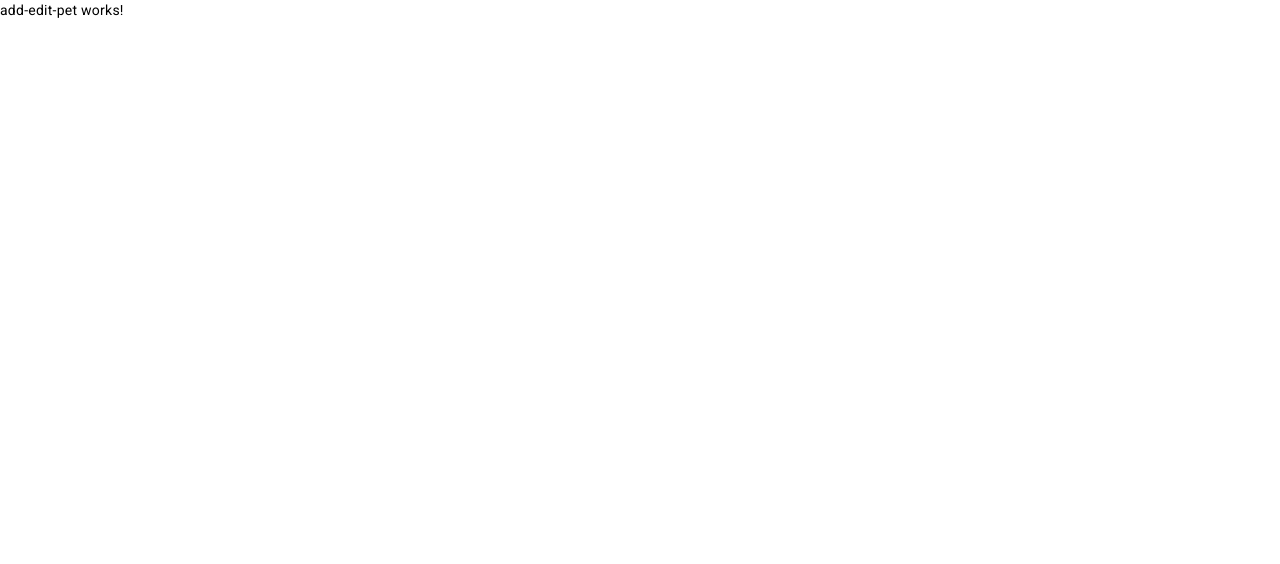
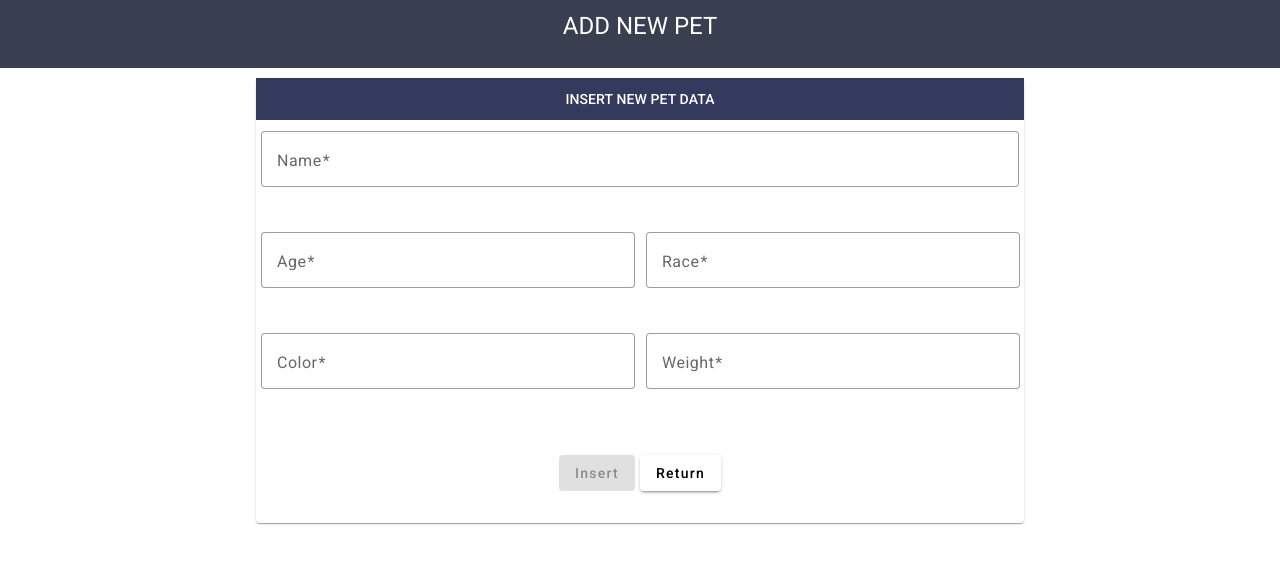
Before and after one commit to wiil4/AngularPetsCrud, an Angular app: page /addPet in a window 1280 px wide. Shown: the top 564 px of the page. Built offline with nearby package versions, Linux system fonts and the light colour scheme.

Commit message:
Add new Pet component added

```diff
--- a/src/app/components/add-edit-pet/add-edit-pet.component.css
+++ b/src/app/components/add-edit-pet/add-edit-pet.component.css
@@ -0,0 +1,19 @@
+.card{
+    margin-top: 10px;
+}
+
+.cardTitle{
+    text-align: center;
+    background-color: rgb(51, 58, 94);
+    color: white;
+    padding: 10px;
+}
+
+mat-form-field{
+    width: 100%;
+    margin: 5px;
+}
+
+.btnAccept{
+    margin-right: 5px;
+}
--- a/src/app/components/add-edit-pet/add-edit-pet.component.html
+++ b/src/app/components/add-edit-pet/add-edit-pet.component.html
@@ -1 +1,50 @@
-<p>add-edit-pet works!</p>
+<div class="title">
+    <h1>ADD NEW PET</h1>
+</div>
+<app-spinner *ngIf="loading"></app-spinner>
+
+<div class="container">
+    <mat-card class="card">
+        <mat-card-subtitle class="cardTitle">
+            INSERT NEW PET DATA
+        </mat-card-subtitle>
+        <form [formGroup]="form" (ngSubmit)="addPet()">
+            <mat-grid-list cols="2" rowHeight="100px">
+                <mat-grid-tile [colspan]="2">
+                    <mat-form-field appearance="outline">
+                        <mat-label>Name</mat-label>
+                        <input formControlName="name" matInput autocomplete="off">
+                    </mat-form-field>
+                </mat-grid-tile>
+                <mat-grid-tile>
+                    <mat-form-field appearance="outline">
+                        <mat-label>Age</mat-label>
+                        <input type="number" formControlName="age" matInput autocomplete="off">
+                    </mat-form-field>
+                </mat-grid-tile>
+                <mat-grid-tile>
+                    <mat-form-field appearance="outline">
+                        <mat-label>Race</mat-label>
+                        <input formControlName="race" matInput autocomplete="off">
+                    </mat-form-field>
+                </mat-grid-tile>
+                <mat-grid-tile>
+                    <mat-form-field appearance="outline">
+                        <mat-label>Color</mat-label>
+                        <input formControlName="color" matInput autocomplete="off">
+                    </mat-form-field>
+                </mat-grid-tile>
+                <mat-grid-tile>
+                    <mat-form-field appearance="outline">
+                        <mat-label>Weight</mat-label>
+                        <input type="number" formControlName="weight" matInput autocomplete="off">
+                    </mat-form-field>
+                </mat-grid-tile>
+                <mat-grid-tile [colspan]="2">
+                    <button [disabled]="form.invalid" type="submit" class="btnAccept" mat-raised-button color="primary">Insert</button>
+                    <button routerLink="/petList" mat-raised-button>Return</button>
+                </mat-grid-tile>
+            </mat-grid-list>
+        </form>
+    </mat-card>
+</div>
--- a/src/app/components/add-edit-pet/add-edit-pet.component.ts
+++ b/src/app/components/add-edit-pet/add-edit-pet.component.ts
@@ -1,10 +1,43 @@
-import { Component } from '@angular/core';
+import { Component,OnInit } from '@angular/core';
+import { FormBuilder, FormGroup, Validators } from '@angular/forms';
+import { Pet } from 'src/app/interfaces/pet';
 
 @Component({
   selector: 'app-add-edit-pet',
   templateUrl: './add-edit-pet.component.html',
   styleUrls: ['./add-edit-pet.component.css']
 })
-export class AddEditPetComponent {
+export class AddEditPetComponent implements OnInit{
+  loading: boolean = false;
+  form: FormGroup;
 
+  constructor(private fb:FormBuilder){
+    this.form = fb.group({
+      name: ['', Validators.required],
+      age: ['', Validators.required],
+      race: ['', Validators.required],
+      color: ['', Validators.required],
+      weight: ['', Validators.required]
+    });
+  }
+
+  ngOnInit():void{
+  }
+
+  addPet(){
+    //console.log(this.form);
+    /*const name = this.form.get('name')?.value;*/
+    const name = this.form.value.name;
+
+    const pet:Pet = {
+      name: this.form.value.name,
+      race: this.form.value.race,
+      color: this.form.value.color,
+      age: this.form.value.age,
+      weight: this.form.value.weight
+    }
+
+    console.log(pet);
+
+  }
 }
--- a/src/app/components/pet-list/pet-list.component.html
+++ b/src/app/components/pet-list/pet-list.component.html
@@ -62,7 +62,7 @@
             <td class="mat-cell" colspan="4">No data matching the filter "{{input.value}}"</td>
         </tr>
     </table>
-    <mat-paginator [pageSizeOptions]="[5, 10, 20]"
+    <mat-paginator [pageSizeOptions]="[5, 20, 50]"
                  showFirstLastButtons
                  aria-label="Select page of pets">
     </mat-paginator>
```
Also changed, not shown: src/app/shared/shared.module.ts (+11 -2 lines), src/app/app.component.html (line endings or trailing spaces).
